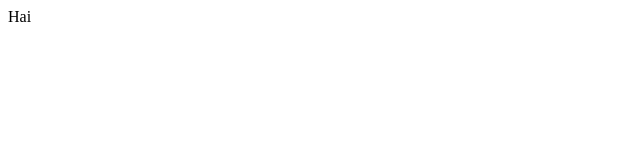
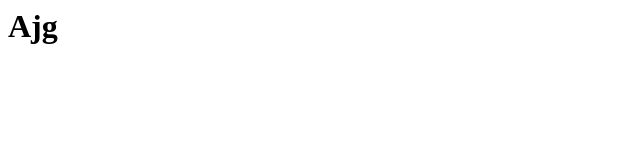
Before and after one commit to Dumai-991/Dumai-991, a plain HTML site: page index.html in a window 1280 px wide. Shown: the whole page, without its empty margins (0-640 px from the left). Drawn offline with Linux system fonts and the light colour scheme.

Commit message:
Update index.html

```diff
--- a/index.html
+++ b/index.html
@@ -1,2 +1,2 @@
 
-<b4>Hai<b4>
+<h1>Ajg<h1>
```
